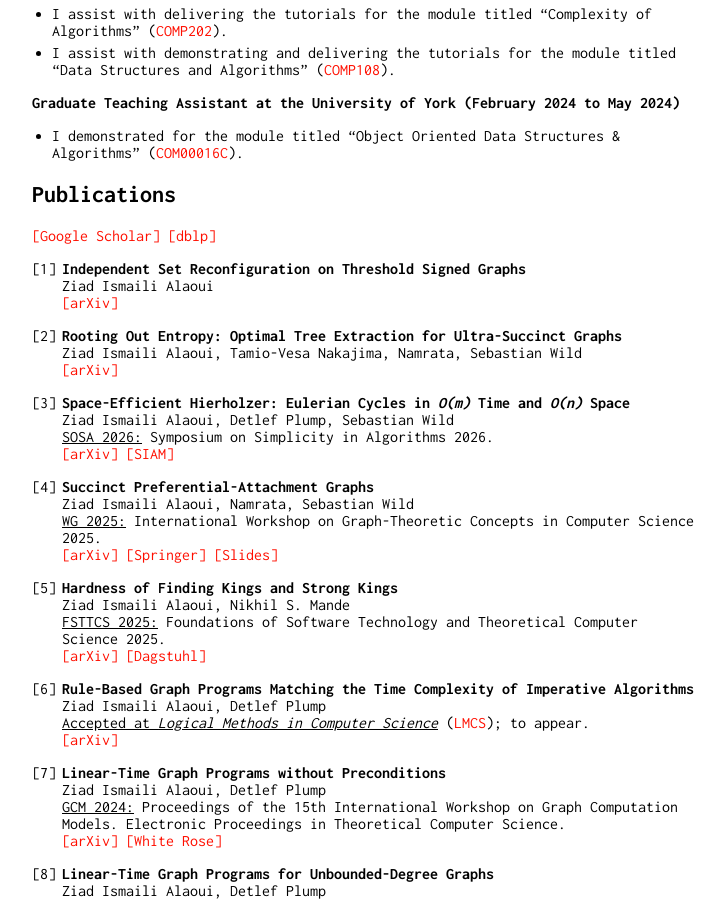
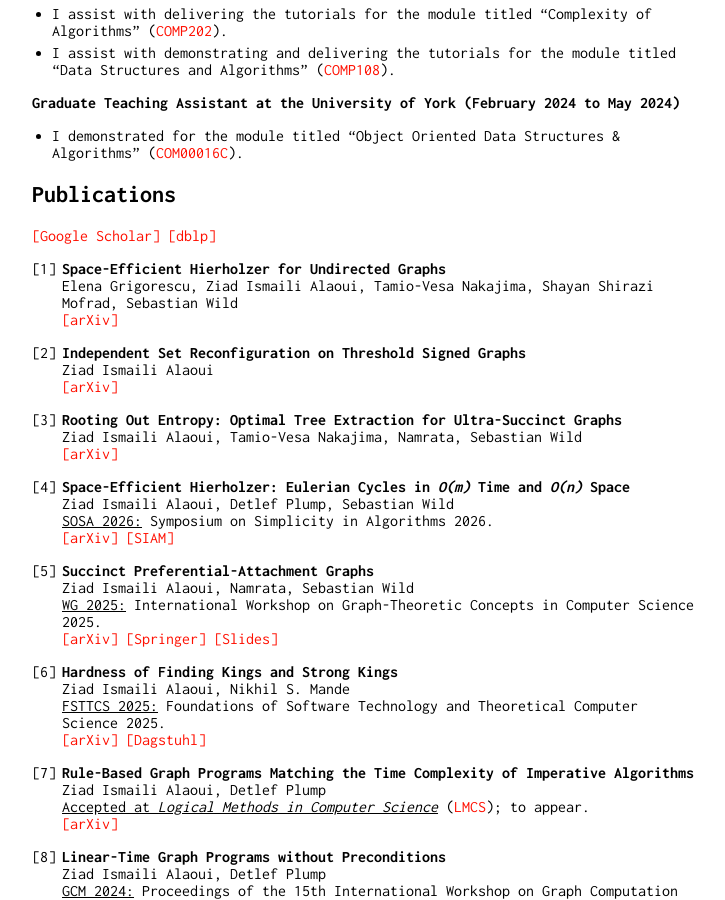
Before and after one commit to ismaili-ziad/me, a Jekyll site: the page built from index.md, in a window 1280 px wide and 900 px high, scrolled down 810 px. Shown: the whole window, without its empty margins (258-983 px from the left). Built offline with Jekyll 4.4.1, drawn with Linux system fonts in a browser that asks for light colours; our own code applies the rules of GitHub Pages for plain Markdown files.

Commit message:
Update index.md

```diff
--- a/index.md
+++ b/index.md
@@ -32,7 +32,11 @@ I am also a doctoral student at Marburg University (Germany) via a cotutelle pro
 
 [[Google Scholar]](https://scholar.google.co.uk/citations?user=ubrIbOoAAAAJ) [[dblp]](https://dblp.org/pid/380/9753.html)
 
-1. **Independent Set Reconfiguration on Threshold Signed Graphs**<br>
+1. **Space-Efficient Hierholzer for Undirected Graphs**<br>
+   Elena Grigorescu, Ziad Ismaili Alaoui, Tamio-Vesa Nakajima, Shayan Shirazi Mofrad, Sebastian Wild<br>
+   [[arXiv]](https://arxiv.org/pdf/2608.19081)
+
+2. **Independent Set Reconfiguration on Threshold Signed Graphs**<br>
    Ziad Ismaili Alaoui<br>
    [[arXiv]](https://arxiv.org/pdf/2607.10629)
 
```
